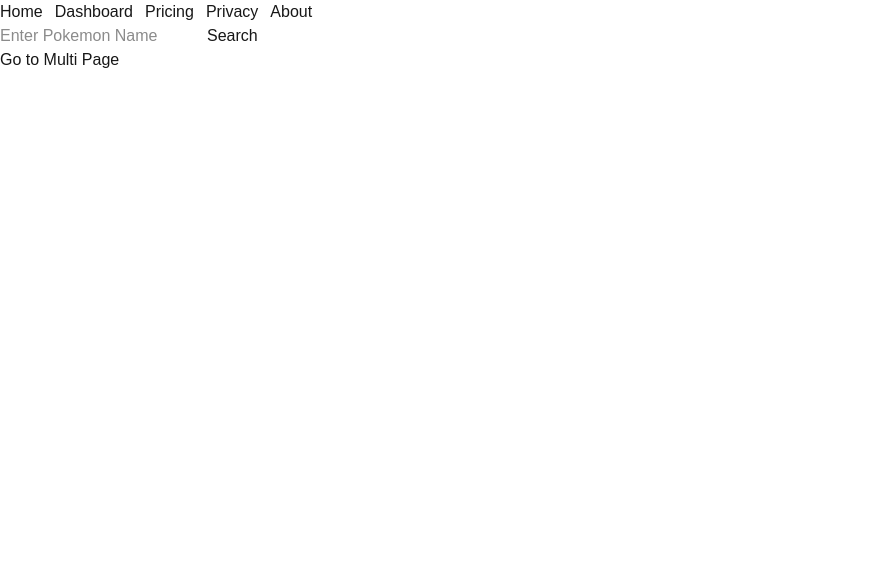
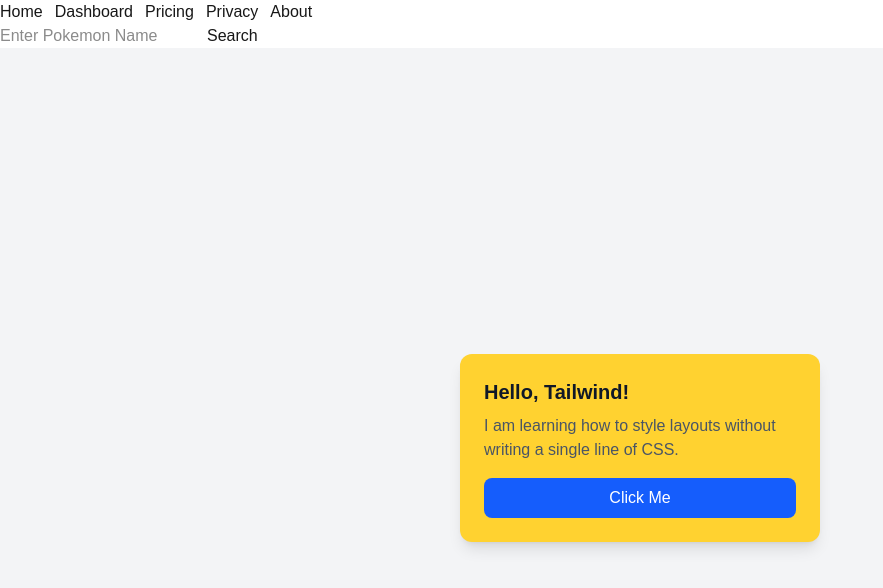
Before and after one commit to dvlpr2003/Practice-again, a Next.js app in the folder test_app/: page / in a window 1280 px wide. Shown: the top 588 px of the page, without its empty margins (0-883 px from the left). Built offline with nearby package versions, Linux system fonts and the light colour scheme.

Commit message:
feat: restructure Home component layout with Tailwind styling

```diff
--- a/test_app/app/page.tsx
+++ b/test_app/app/page.tsx
@@ -1,8 +1,21 @@
-import Link from "next/link";
 export default function Home() {
   return (
-    <main>
-      <Link href="/multi/123/john/25">Go to Multi Page</Link>
-    </main>
+    // 1. The Container: Centered on screen, light gray background
+    <div className="flex min-h-screen items-center justify-center bg-gray-100">
+      {/* 2. The Card: White, rounded, shadow */}
+      <div className="w-90 rounded-xl bg-amber-300 p-6 shadow-lg">
+        {/* 3. The Content */}
+        <h1 className="text-xl font-bold text-gray-900">Hello, Tailwind!</h1>
+        <p className="mt-2 text-gray-600">
+          I am learning how to style layouts without writing a single line of
+          CSS.
+        </p>
+
+        {/* 4. The Button */}
+        <button className="mt-4 w-full rounded-lg bg-blue-600 px-4 py-2 text-white hover:bg-blue-700">
+          Click Me
+        </button>
+      </div>
+    </div>
   );
 }
```
